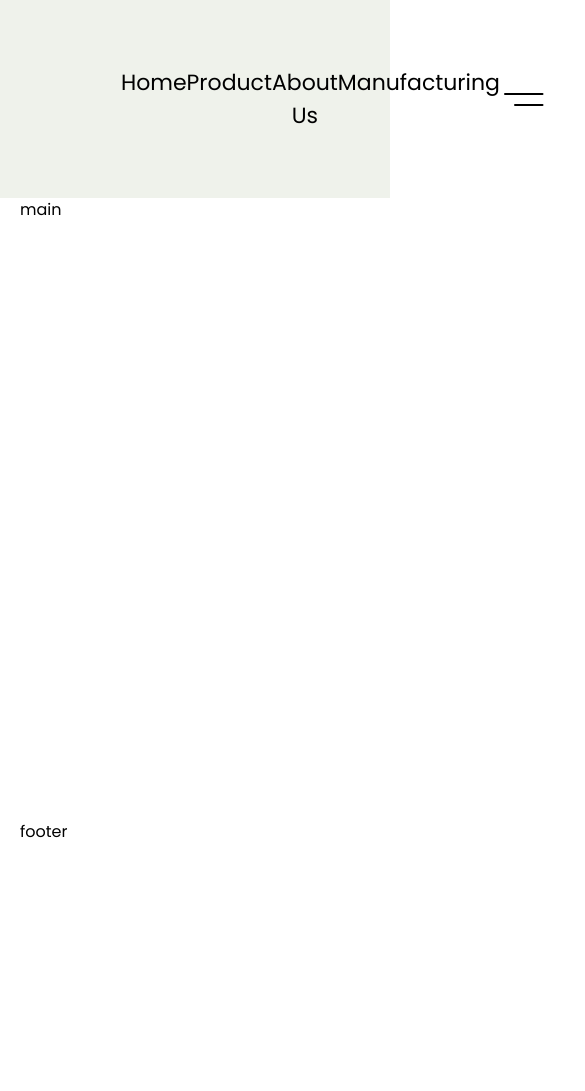
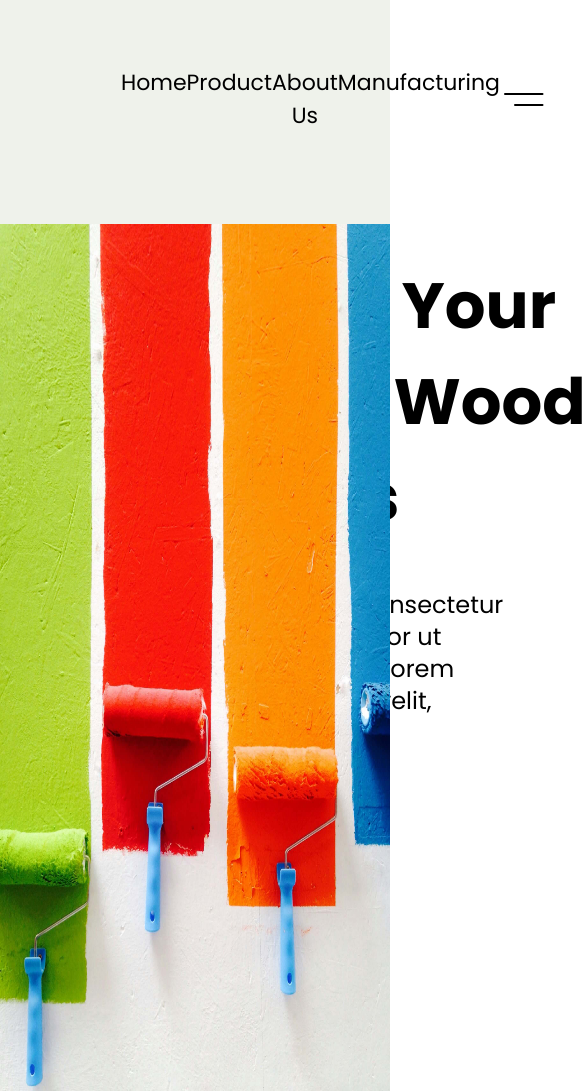
Before and after one commit to ozodbekw/your-room, a website: page index.html in a window 390 px wide. Shown: the top 1091 px of the page, 585 px wide, since content can reach past the window. Before the commit the page ends 844 px from the top, so only its background shows below. Drawn offline with Linux system fonts and the light colour scheme.

Commit message:
refactor CSS styles and update HTML structure for improved layout and responsiveness

```diff
--- a/index.html
+++ b/index.html
@@ -6,7 +6,7 @@
     <title>Furniture web page</title>
     <link rel="stylesheet" href="./src/output.css" />
   </head>
-  <body class="font-poppins h-full flex flex-col font-normal">
+  <body class="flex flex-col h-full font-normal font-poppins">
     <!-- Header -->
     <header class="header bg-[#EFF2EB]">
       <div class="container flex items-center">
@@ -19,28 +19,28 @@
             <li class="w-full text-center">
               <a
                 href="#"
-                class="hover:font-semibold hover:underline  transition-all"
+                class="transition-all hover:font-semibold hover:underline"
                 >Home</a
               >
             </li>
             <li class="w-full text-center">
               <a
                 href="#"
-                class="hover:font-semibold hover:underline  transition-all"
+                class="transition-all hover:font-semibold hover:underline"
                 >Product</a
               >
             </li>
             <li class="w-full text-center">
               <a
                 href="#"
-                class="hover:font-semibold hover:underline  transition-all"
+                class="transition-all hover:font-semibold hover:underline"
                 >About Us</a
               >
             </li>
-            <li class="w-full text-center mr-1">
+            <li class="w-full mr-1 text-center">
               <a
                 href="#"
-                class="hover:font-semibold hover:underline  transition-all"
+                class="transition-all hover:font-semibold hover:underline"
                 >Manufacturing</a
               >
             </li>
@@ -56,7 +56,33 @@
     </header>
 
     <!-- Main -->
-    <main class="container grow">main</main>
+    <main class="grow">
+      <!-- Hero section -->
+      <section class="pt-[60px] bg-[#EFF2EB] h-[860px]">
+        <div class="container flex">
+          <div class="flex flex-col gap-[43px]">
+            <h1 class="text-[64px] w-[662px] font-bold">
+              Combining Your Room With Wood Art From Us
+            </h1>
+            <p class="w-[494px] text-2xl">
+              Lorem ipsum dolor sit amet, consectetur adipiscing elit. Eget
+              purus auctor ut elementum tortor facilisi velit. Lorem donec sem
+              nunc ipsum proin velit, aliquet. Id eros malesuada
+            </p>
+            <a
+              class="bg-[#385804] text-white w-[307px] h-[78px] items-center flex justify-center font-medium text-[26px]"
+              href="#"
+              >PRODUCT</a
+            >
+          </div>
+          <img
+            class="absolute right-0 top-[224px] w-[680px] h-[902px]"
+            src="./imags/jpg/hero.jpg"
+            alt=""
+          />
+        </div>
+      </section>
+    </main>
 
     <!-- Footer -->
     <footer class="container">footer</footer>
```
Also changed, not shown: imags/jpg/hero.jpg (added), src/output.css.
